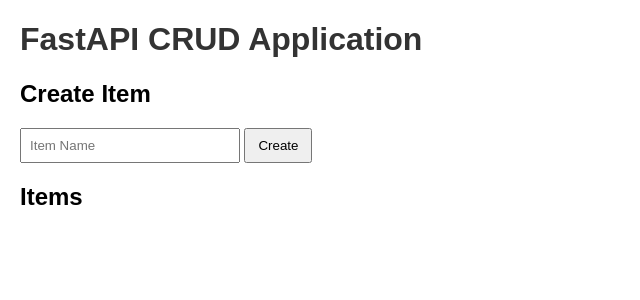
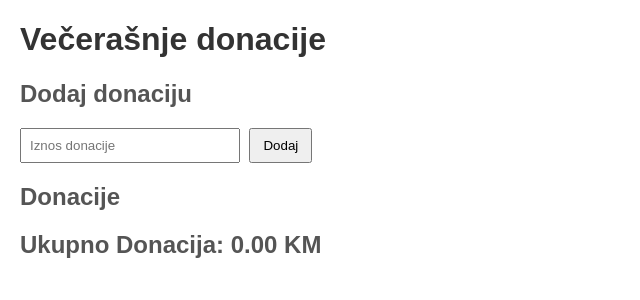
Before and after one commit to ljubica02/projekt_fastApi, a FastAPI app: page / in a window 1280 px wide. Shown: the top 300 px of the page, without its empty margins (0-640 px from the left). Run offline with FastAPI, Linux system fonts and the light colour scheme; data that the repository does not hold is empty.

Commit message:
donacije

```diff
--- a/app/main.py
+++ b/app/main.py
@@ -3,8 +3,8 @@
 from fastapi.responses import HTMLResponse
 from fastapi.staticfiles import StaticFiles
 from fastapi.templating import Jinja2Templates
-from pydantic import BaseModel
-from sqlalchemy import create_engine, Column, Integer, String
+from pydantic import BaseModel, condecimal
+from sqlalchemy import create_engine, Column, Integer, Numeric
 from sqlalchemy.orm import sessionmaker, declarative_base
 
 import os
@@ -16,7 +16,7 @@
 
 DATABASE_URL = f"mysql+mysqlconnector://{DB_USER}:{DB_PASSWORD}@{DB_HOST}:3306/{DB_NAME}"
 
-engine = create_engine(DATABASE_URL)
+engine = create_engine(DATABASE_URL, echo=True)
 SessionLocal = sessionmaker(bind=engine)
 Base = declarative_base()
 
@@ -29,15 +29,15 @@
 templates = Jinja2Templates(directory="templates")
 
 
-class Item(Base):
-    __tablename__ = 'items'
+class Donation(Base):
+    __tablename__ = 'donations'
     id = Column(Integer, primary_key=True, index=True)
-    name = Column(String(50), nullable=False)
+    amount = Column(Numeric(10, 2), nullable=False)  # Numerička vrijednost donacije
 
 
 # Pydantic schema
-class ItemSchema(BaseModel):
-    name: str
+class DonationSchema(BaseModel):
+    amount: condecimal(gt=0, max_digits=10, decimal_places=2)  # Donacija mora biti veća od 0
 
 
 # Kreiraj tablicu pri pokretanju (samo za demo)
@@ -64,39 +64,49 @@
 # API Endpoints
 
 # CREATE
-@app.post("/api/items", response_model=dict)
-def create_item(item: ItemSchema, db=Depends(get_db)):
-    db_item = Item(name=item.name)
-    db.add(db_item)
+@app.post("/api/donations", response_model=dict)
+def create_donation(donation: DonationSchema, db=Depends(get_db)):
+    db_donation = Donation(amount=donation.amount)
+    db.add(db_donation)
     db.commit()
-    db.refresh(db_item)
-    return {"id": db_item.id, "name": db_item.name}
+    db.refresh(db_donation)
+    return {"id": db_donation.id, "amount": float(db_donation.amount)}
+
 
 # READ (all)
-@app.get("/api/items", response_model=list[dict])
-def read_items(db=Depends(get_db)):
-    items = db.query(Item).all()
-    return [{"id": i.id, "name": i.name} for i in items]
+@app.get("/api/donations", response_model=list[dict])
+def read_donations(db=Depends(get_db)):
+    donations = db.query(Donation).all()
+    return [{"id": d.id, "amount": float(d.amount)} for d in donations]
+
 
 # UPDATE
-@app.put("/api/items/{item_id}", response_model=dict)
-def update_item(item_id: int, item: ItemSchema, db=Depends(get_db)):
-    db_item = db.query(Item).filter(Item.id == item_id).first()
-    if not db_item:
-        raise HTTPException(status_code=404, detail="Item not found")
+@app.put("/api/donations/{donation_id}", response_model=dict)
+def update_donation(donation_id: int, donation: DonationSchema, db=Depends(get_db)):
+    db_donation = db.query(Donation).filter(Donation.id == donation_id).first()
+    if not db_donation:
+        raise HTTPException(status_code=404, detail="Donation not found")
 
-    db_item.name = item.name
+    db_donation.amount = donation.amount
     db.commit()
-    db.refresh(db_item)
-    return {"id": db_item.id, "name": db_item.name}
+    db.refresh(db_donation)
+    return {"id": db_donation.id, "amount": float(db_donation.amount)}
+
 
 # DELETE
-@app.delete("/api/items/{item_id}", response_model=dict)
-def delete_item(item_id: int, db=Depends(get_db)):
-    db_item = db.query(Item).filter(Item.id == item_id).first()
-    if not db_item:
-        raise HTTPException(status_code=404, detail="Item not found")
+@app.delete("/api/donations/{donation_id}", response_model=dict)
+def delete_donation(donation_id: int, db=Depends(get_db)):
+    db_donation = db.query(Donation).filter(Donation.id == donation_id).first()
+    if not db_donation:
+        raise HTTPException(status_code=404, detail="Donation not found")
 
-    db.delete(db_item)
+    db.delete(db_donation)
     db.commit()
-    return {"message": "Item deleted successfully"}
+    return {"message": "Donation deleted successfully"}
+
+
+# GET Total Donations
+@app.get("/api/donations/total", response_model=dict)
+def get_total_donations(db=Depends(get_db)):
+    total = db.query(Donation).with_entities(func.sum(Donation.amount)).scalar() or 0.00
+    return {"total": float(total)}
--- a/app/static/script.js
+++ b/app/static/script.js
@@ -1,91 +1,96 @@
-// Funkcija za učitavanje svih itema
-async function loadItems() {
-    const response = await fetch('/api/items');
-    const items = await response.json();
-    const itemsList = document.getElementById('items-list');
-    itemsList.innerHTML = '';
+// Funkcija za učitavanje svih donacija
+async function loadDonations() {
+    const response = await fetch('/api/donations');
+    const donations = await response.json();
+    const donationsList = document.getElementById('donations-list');
+    donationsList.innerHTML = '';
 
-    items.forEach(item => {
+    let total = 0;
+
+    donations.forEach(donation => {
+        total += donation.amount;
         const li = document.createElement('li');
         li.innerHTML = `
-            ${item.name}
-            <button class="edit" onclick="editItem(${item.id}, '${item.name}')">Edit</button>
-            <button class="delete" onclick="deleteItem(${item.id})">Delete</button>
+            ${donation.amount.toFixed(2)} KN
+            <button class="edit" onclick="editDonation(${donation.id}, ${donation.amount})">Uredi</button>
+            <button class="delete" onclick="deleteDonation(${donation.id})">Obriši</button>
         `;
-        itemsList.appendChild(li);
+        donationsList.appendChild(li);
     });
+
+    document.getElementById('total-donations').innerText = total.toFixed(2);
 }
 
-// Funkcija za kreiranje novog itema
-async function createItem() {
-    const nameInput = document.getElementById('create-name');
-    const name = nameInput.value.trim();
-    if (name === '') {
-        alert('Item name cannot be empty.');
+// Funkcija za kreiranje nove donacije
+async function createDonation() {
+    const amountInput = document.getElementById('create-amount');
+    const amount = parseFloat(amountInput.value);
+    if (isNaN(amount) || amount <= 0) {
+        alert('Iznos donacije mora biti veći od 0.');
         return;
     }
 
-    const response = await fetch('/api/items', {
+    const response = await fetch('/api/donations', {
         method: 'POST',
         headers: {
             'Content-Type': 'application/json'
         },
-        body: JSON.stringify({ name })
+        body: JSON.stringify({ amount })
     });
 
     if (response.ok) {
-        nameInput.value = '';
-        loadItems();
+        amountInput.value = '';
+        loadDonations();
     } else {
-        alert('Failed to create item.');
+        alert('Neuspjelo dodavanje donacije.');
     }
 }
 
-// Funkcija za uređivanje postojećeg itema
-function editItem(id, currentName) {
-    const newName = prompt('Enter new name for the item:', currentName);
-    if (newName === null) return; // Korisnik je otkazao
+// Funkcija za uređivanje postojeće donacije
+function editDonation(id, currentAmount) {
+    const newAmount = prompt('Unesi novi iznos donacije:', currentAmount);
+    if (newAmount === null) return; // Korisnik je otkazao
 
-    const trimmedName = newName.trim();
-    if (trimmedName === '') {
-        alert('Item name cannot be empty.');
+    const parsedAmount = parseFloat(newAmount);
+    if (isNaN(parsedAmount) || parsedAmount <= 0) {
+        alert('Iznos donacije mora biti veći od 0.');
         return;
     }
 
-    updateItem(id, trimmedName);
+    updateDonation(id, parsedAmount);
 }
 
-// Funkcija za ažuriranje itema
-async function updateItem(id, name) {
-    const response = await fetch(`/api/items/${id}`, {
+// Funkcija za ažuriranje donacije
+async function updateDonation(id, amount) {
+    const response = await fetch(`/api/donations/${id}`, {
         method: 'PUT',
         headers: {
             'Content-Type': 'application/json'
         },
-        body: JSON.stringify({ name })
+        body: JSON.stringify({ amount })
     });
 
     if (response.ok) {
-        loadItems();
+        loadDonations();
     } else {
-        alert('Failed to update item.');
+        alert('Neuspjelo ažuriranje donacije.');
     }
 }
 
-// Funkcija za brisanje itema
-async function deleteItem(id) {
-    if (!confirm('Are you sure you want to delete this item?')) return;
+// Funkcija za brisanje donacije
+async function deleteDonation(id) {
+    if (!confirm('Jesi li siguran da želiš obrisati ovu donaciju?')) return;
 
-    const response = await fetch(`/api/items/${id}`, {
+    const response = await fetch(`/api/donations/${id}`, {
         method: 'DELETE'
     });
 
     if (response.ok) {
-        loadItems();
+        loadDonations();
     } else {
-        alert('Failed to delete item.');
+        alert('Neuspjelo brisanje donacije.');
     }
 }
 
-// Učitaj iteme kada se stranica učita
-window.onload = loadItems;
+// Učitaj donacije kada se stranica učita
+window.onload = loadDonations;
--- a/app/static/style.css
+++ b/app/static/style.css
@@ -1,3 +1,4 @@
+/* static/style.css */
 body {
     font-family: Arial, sans-serif;
     margin: 20px;
@@ -18,6 +19,8 @@
 
 button {
     padding: 8px 12px;
+    margin-left: 5px;
+    cursor: pointer;
 }
 
 ul {
@@ -34,3 +37,7 @@
     margin-left: 10px;
     padding: 4px 8px;
 }
+
+h2 {
+    color: #555;
+}
--- a/app/templates/index.html
+++ b/app/templates/index.html
@@ -1,24 +1,29 @@
+<!-- templates/index.html -->
 <!DOCTYPE html>
 <html lang="en">
 <head>
     <meta charset="UTF-8">
-    <title>FastAPI CRUD App</title>
+    <title>Donacije</title>
     <link rel="stylesheet" href="/static/style.css">
 </head>
 <body>
-    <h1>FastAPI CRUD Application</h1>
+    <h1>Večerašnje donacije</h1>
 
     <div>
-        <h2>Create Item</h2>
-        <input type="text" id="create-name" placeholder="Item Name">
-        <button onclick="createItem()">Create</button>
+        <h2>Dodaj donaciju</h2>
+        <input type="number" id="create-amount" placeholder="Iznos donacije" step="0.01" min="0.01">
+        <button onclick="createDonation()">Dodaj</button>
     </div>
 
     <div>
-        <h2>Items</h2>
-        <ul id="items-list">
-            <!-- Items će se učitati ovdje -->
+        <h2>Donacije</h2>
+        <ul id="donations-list">
+
         </ul>
+    </div>
+
+    <div>
+        <h2>Ukupno Donacija: <span id="total-donations">0.00</span> KM</h2>
     </div>
 
     <script src="/static/script.js"></script>
```
Also changed, not shown: app/requirements.txt (line endings or trailing spaces).
